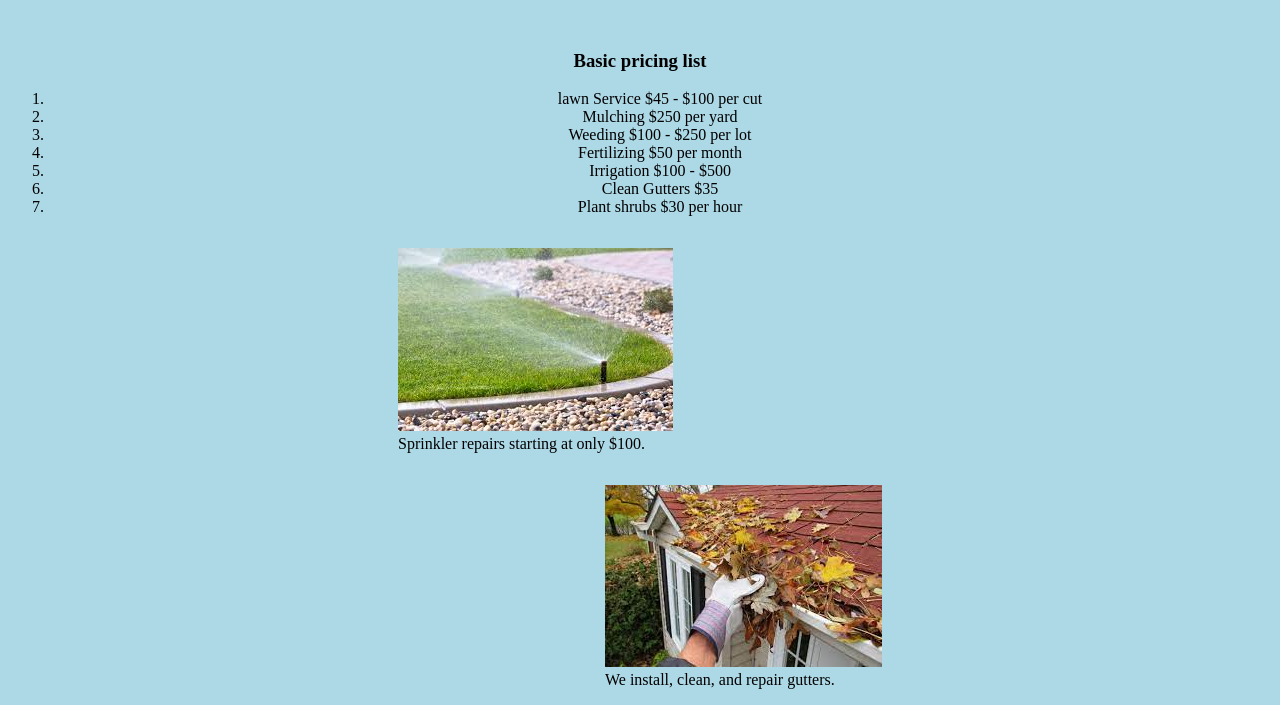
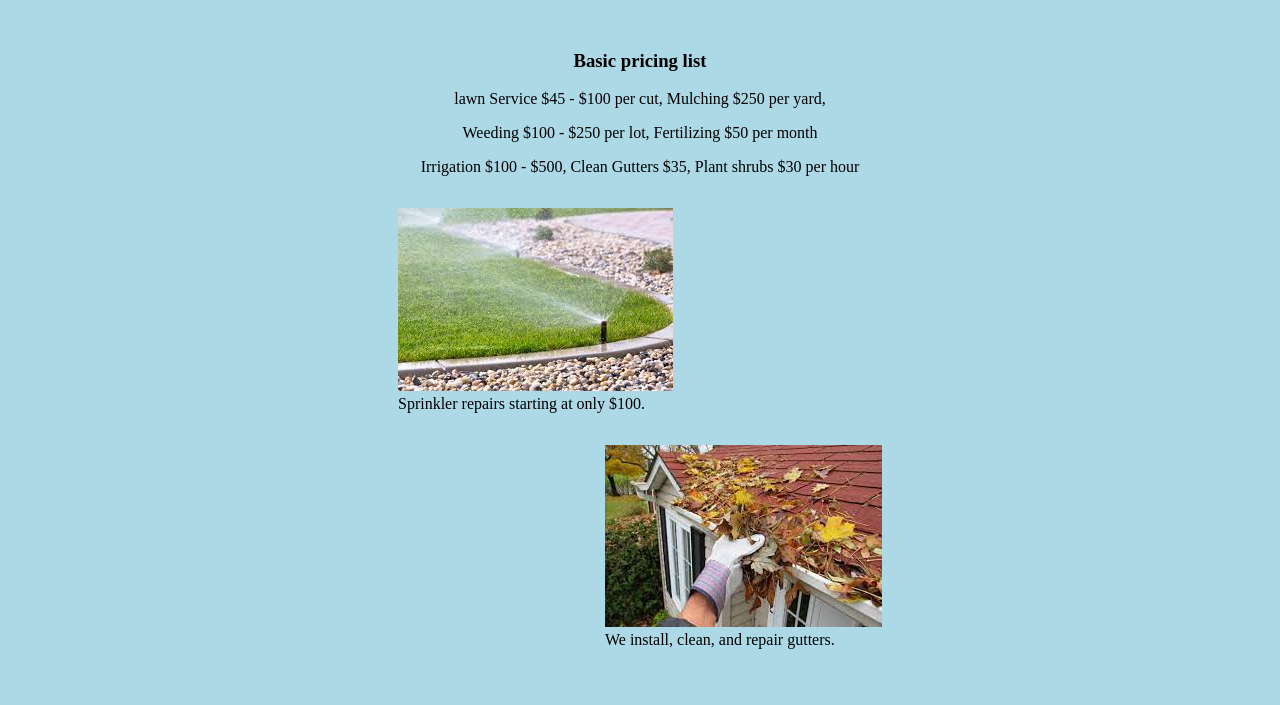
Before and after one commit to Chris22474/chris22474.github.io, a plain HTML site: page laborcost.html in a window 1280 px wide. Shown: the part 182-887 px from the top of the page. After the commit the page ends 847 px from the top, so only its background shows below. Drawn offline with Linux system fonts and the light colour scheme.

Commit message:
Add files via upload

```diff
--- a/laborcost.html
+++ b/laborcost.html
@@ -17,15 +17,10 @@
 <div id = "one">
 <p>
 	<h3> Basic pricing list</h3>
-	<ol>
-		<li> lawn Service  $45 - $100 per cut </li>
-		<li> Mulching      $250 per yard</li>
-		<li> Weeding       $100 - $250 per lot </li>
-		<li> Fertilizing   $50 per month </li>
-		<li> Irrigation    $100 - $500</li>
-		<li> Clean Gutters $35</li>
-		<li> Plant shrubs  $30 per hour </li>
-	<ol>
+
+		<p> lawn Service  $45 - $100 per cut, Mulching $250 per yard, </p>
+		<p> Weeding       $100 - $250 per lot, Fertilizing   $50 per month </P>
+		<p> Irrigation    $100 - $500, Clean Gutters $35, Plant shrubs  $30 per hour </p>
 	</div>
 <div id = "two">
 	<figure>
```
